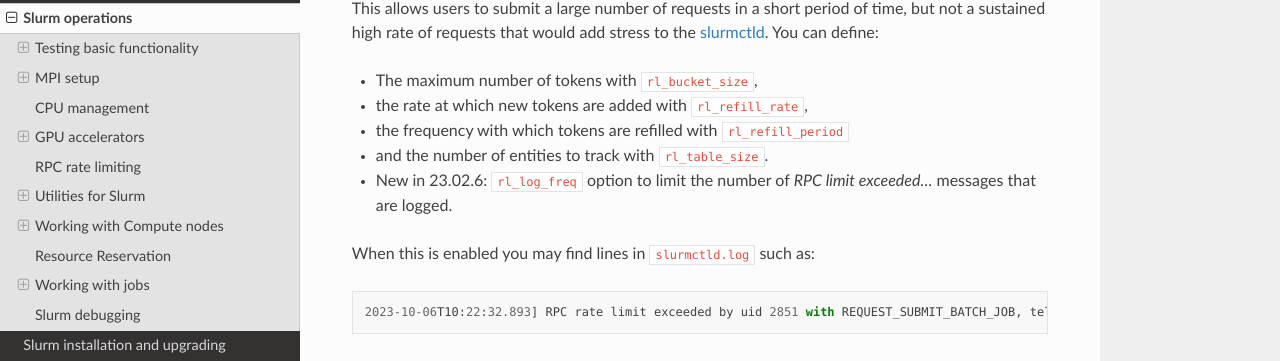
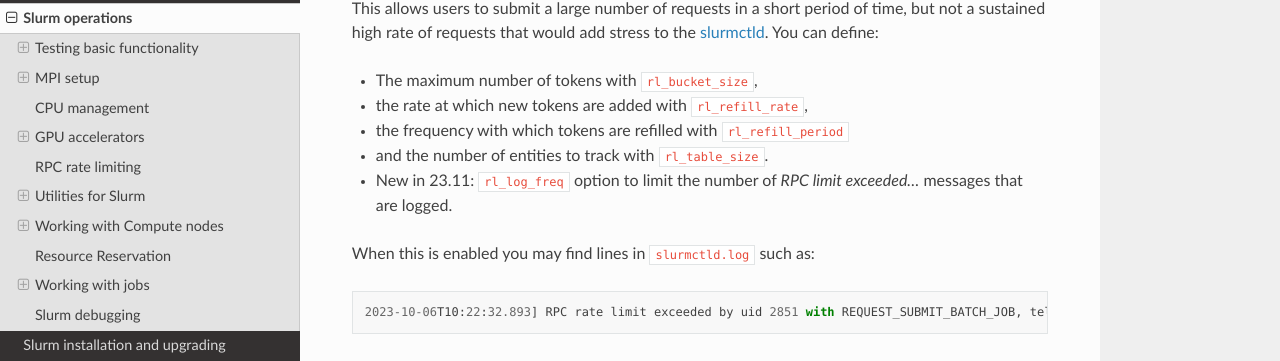
Before and after one commit to OleHolmNielsen/Niflheim_system, a Sphinx documentation site: the page built from docs/Slurm_operations.rst, in a window 1280 px wide and 900 px high, scrolled down 5463 px. Shown: the part 87-448 px from the top of the window. Built offline with Sphinx 7.4.7 and the Read the Docs theme 2.0.0, drawn with Linux system fonts in a browser that asks for light colours.

Commit message:
Edited the version number

```diff
--- a/docs/Slurm_operations.rst
+++ b/docs/Slurm_operations.rst
@@ -230,7 +230,7 @@
 * the rate at which new tokens are added with ``rl_refill_rate``,
 * the frequency with which tokens are refilled with ``rl_refill_period``
 * and the number of entities to track with ``rl_table_size``.
-* New in 23.02.6: ``rl_log_freq`` option to limit the number of *RPC limit exceeded...* messages that are logged.
+* New in 23.11: ``rl_log_freq`` option to limit the number of *RPC limit exceeded...* messages that are logged.
 
 When this is enabled you may find lines in ``slurmctld.log`` such as::
 
```
